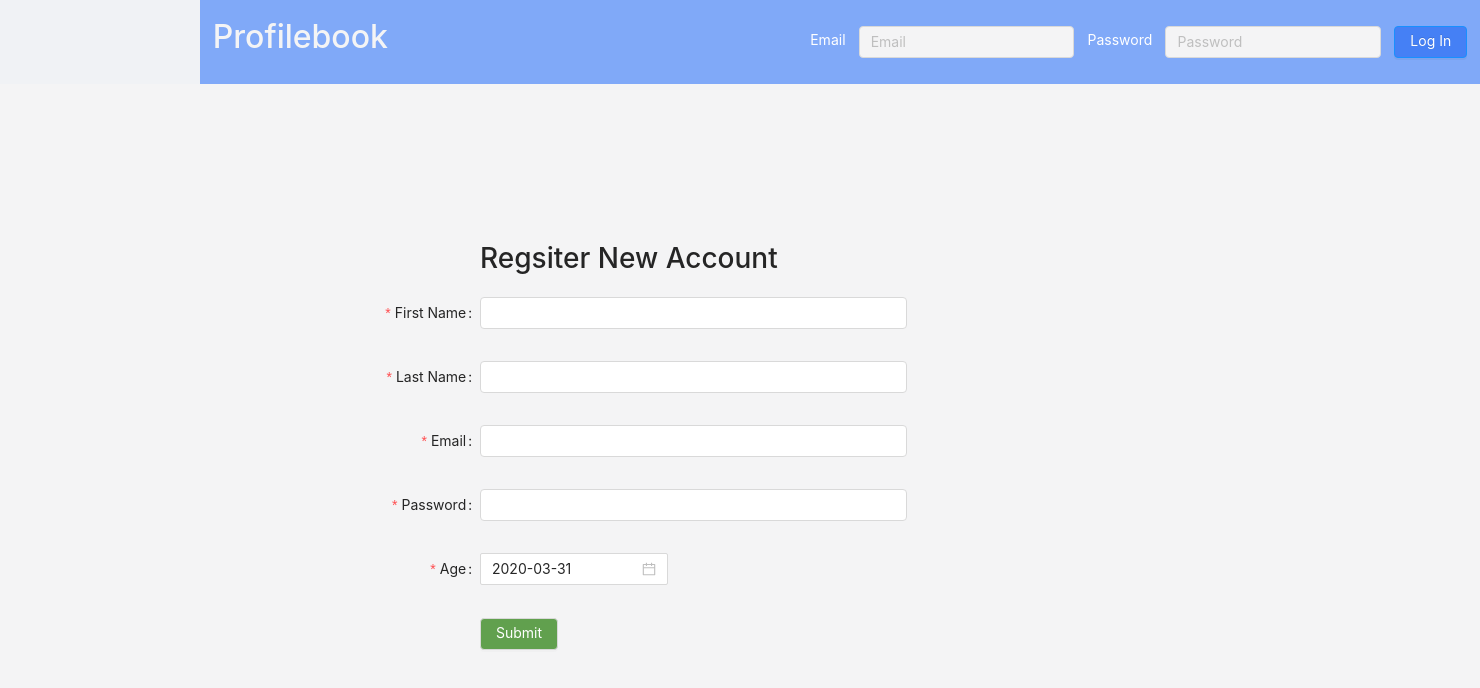
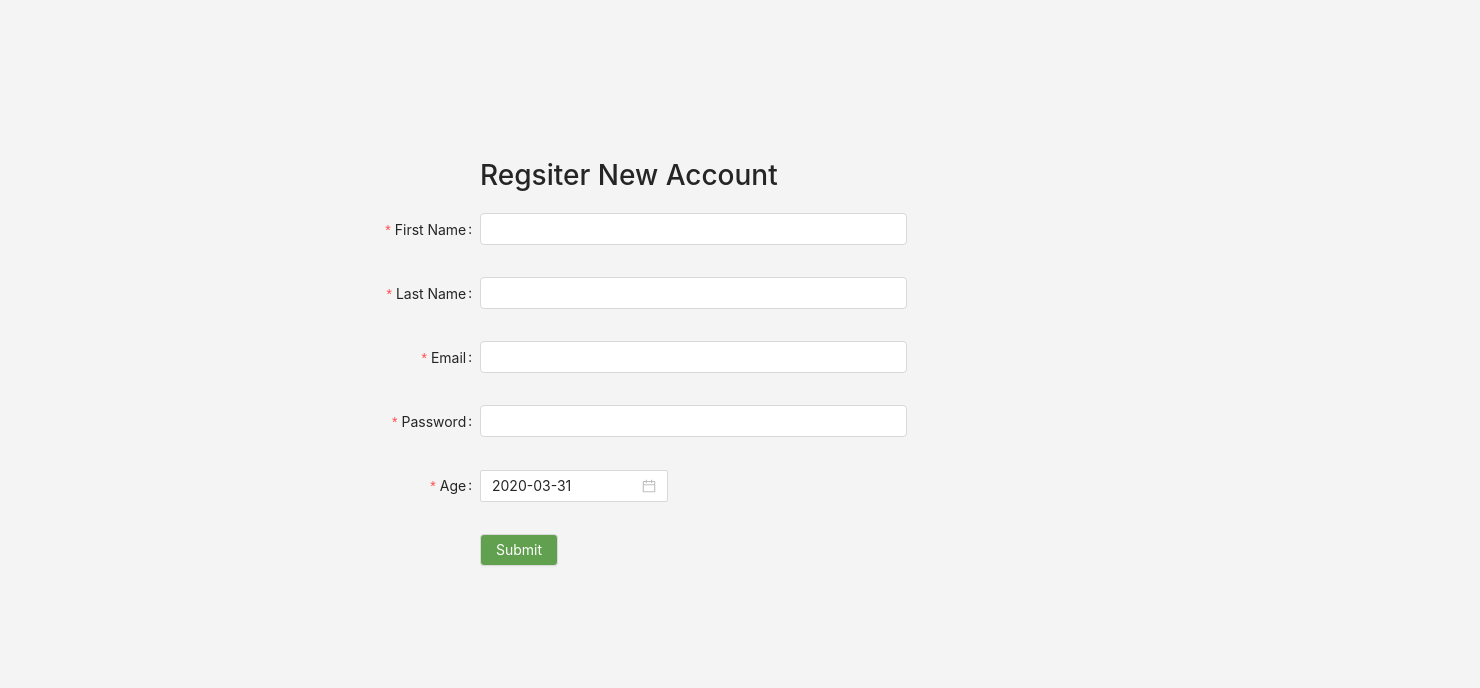
Before and after one commit to devin5/ProfileBook-React, a React (Create React App) app: page /defaulthome in a window 1280 px wide. Shown: the top 688 px of the page, 1480 px wide, since content can reach past the window. Built offline with nearby package versions, Linux system fonts and the light colour scheme.

Commit message:
reset login

```diff
--- a/src/App.css
+++ b/src/App.css
@@ -1,39 +1,37 @@
 /* @import '~antd/dist/antd.css' */
 
-.bDiv {
+/* .bDiv {
   width: 10%;
   margin: 0 auto;
+} */
+
+.title {
+  color: rgb(244, 244, 245);
+  font-size: 2rem;
+  /* margin:auto auto; */
+}
+.input-parent {
+  display: flex;
 }
 
-.title{
-  color:rgb(244, 244, 245);
-  font-size:2rem;
-  margin:auto auto;
+.label {
+  color: white;
+  margin-top: 2.5%;
 }
-.input-parent{
-  display:flex;
+#ant-input {
+  margin: 2%;
+  background-color: rgb(244, 244, 245);
 }
 
-.label{
-  color:white;
-  margin-top:2.5%;
-}
-#ant-input{
-  margin: 2%;
-  background-color:rgb(244, 244, 245);
-
+#header {
+  background-color: rgb(128, 169, 248);
+  padding: 1%;
+  display: flex;
+  justify-content: space-between;
+  /* width: 100%; */
 }
 
-#header{
-  background-color:rgb(128,169,248);
-  padding:1%;
-  display:flex;
-  justify-content: space-between;
-  width:100%
+#btn {
+  background: rgb(69, 128, 245);
+  margin-top: 2%;
 }
-
-#btn{
-  background: rgb(69, 128, 245);
-  margin-top:2%;
-
-}
--- a/src/components/Login.js
+++ b/src/components/Login.js
@@ -1,62 +1,14 @@
-import React, {useState} from "react"
-import {connect} from 'react-redux'
-import {signIn} from '../actions'
-import { Layout, Input, Button } from 'antd'
-const {header} = Layout
+import React from "react"
+
+
+export default function Login(props) {
 
 
 
-   function Login({signIn}) {
-
-   const[creds, setCreds] = useState({})
-
-   //handleChanges function to update the creds
-    const handleChanges = (e) =>{
-        setCreds({...creds,[e.target.name]:e.target.value})
-    }
-
-
-   //handleSubmit function to submit the form
-    const handleSubmit = (e) => {
-        console.log("I am creds",creds)
-      e.preventDefault()
-         signIn(creds)
-    }
 
     return(
-         <Layout>
+         <>
 
-         <form id="myForm" onSubmit = {handleSubmit}>
-             <div id= "header">
-                <div>
-                  <h2 className="title"> Profilebook</h2>
-                </div>
-
-                <div className = "input-parent">
-                    <label className="label" htmlFor="Email">Email</label>
-                    <Input id ="ant-input"
-                    type = "email"
-                    name = "User_Email"
-                     placeholder = "Email"
-                    value = {creds.Email}
-                    onChange = {handleChanges}
-                    />
-
-                   <label className="label" htmlFor="Password">Password</label>
-                    <Input id ="ant-input"
-                    type = "password"
-                    name = "User_Password"
-                     placeholder = "Password"
-                    value = {creds.Password}
-                    onChange = {handleChanges}
-                    />
-                    <Button id="btn" type = 'primary' form="myForm" key="submit" htmlType="submit">Log In</Button>
-                </div>
-             </div>
-         </form>
-
-         </Layout>
+         </>
          )
 }
-
-    export default connect(null, {signIn})(Login)
```
Also changed, not shown: src/components/DefaultHome.js (+8 -12 lines).
